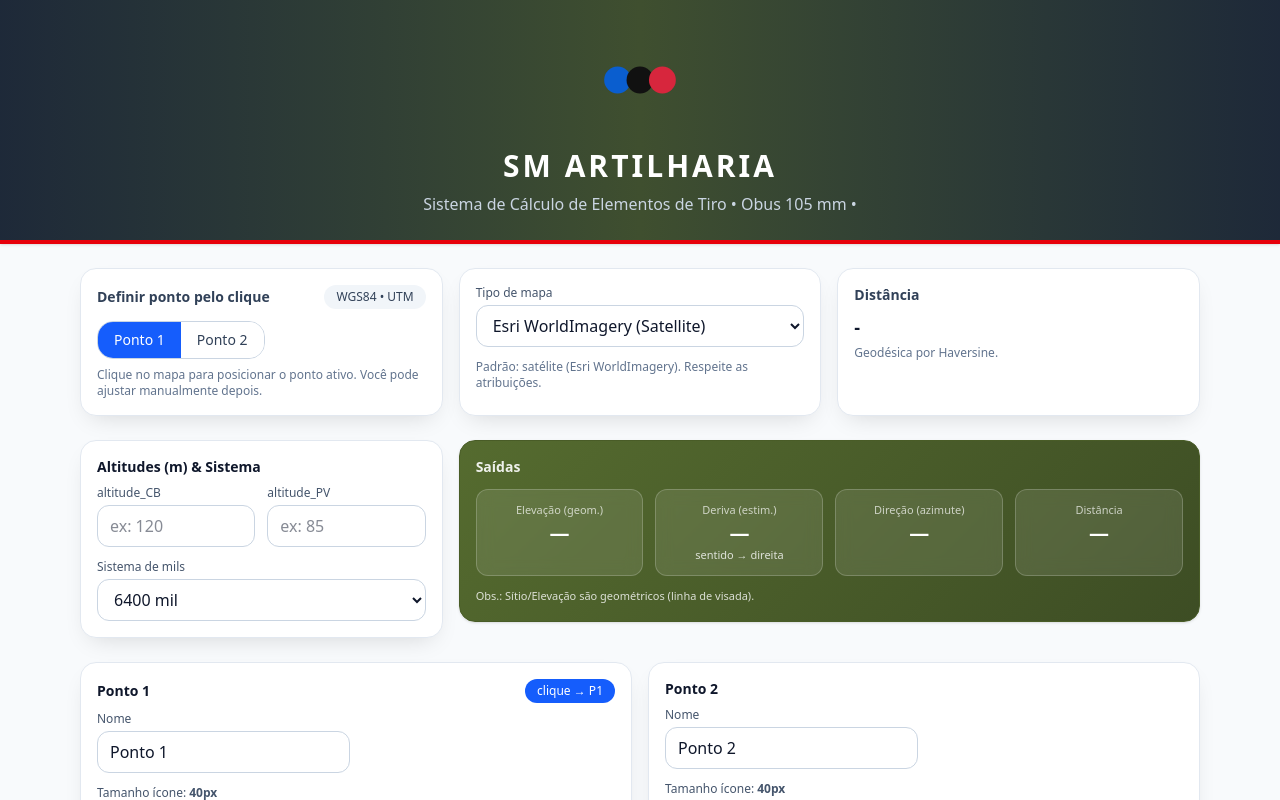
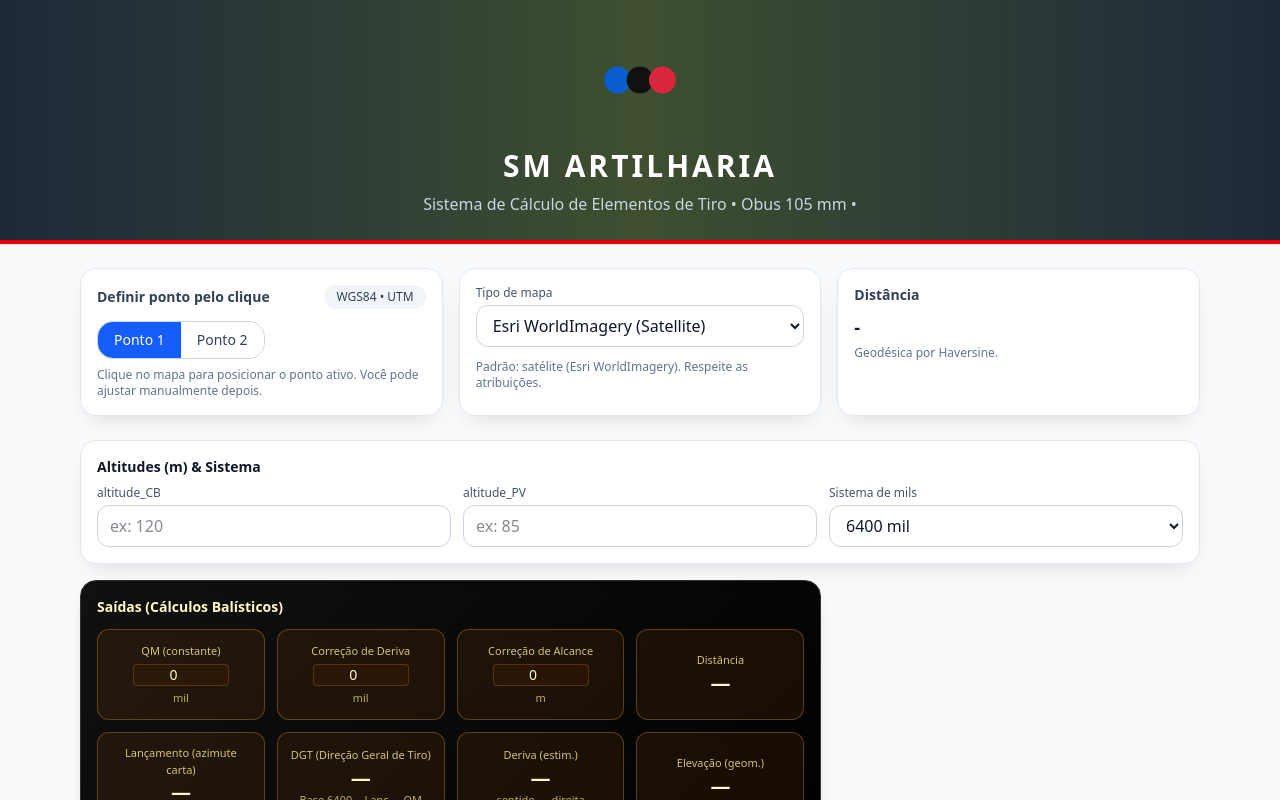
Before and after one commit to devautomafeb/sm-artilharia, a React (Vite) app: page / in a window 1280 px wide. Shown: the top 800 px of the page. Built offline with nearby package versions, Linux system fonts and the light colour scheme.

Commit message:
4d commit

```diff
--- a/src/components/MapUtmDistanceLeaflet.tsx
+++ b/src/components/MapUtmDistanceLeaflet.tsx
@@ -75,7 +75,27 @@ export default function MapUtmDistanceLeaflet() {
   const bearingDeg = useMemo(() => (p1 && p2 ? initialBearingDegrees(p1, p2) : null), [p1, p2]);
 
   // Drift (placeholder) — ajuste com seu modelo real se necessário
-  const driftMil = useMemo(() => (distMeters ? 1.5 * (distMeters / 1000) : null), [distMeters]);
+// Drift normalizada para o intervalo [2800, 3200]
+const driftMil = useMemo(() => {
+  if (!distMeters) return null;
+
+  // Cálculo base (pode ser substituído por seu modelo real)
+  const baseDrift = 1.5 * (distMeters / 1000);
+
+  // Normalização linear:
+  // primeiro, definimos um intervalo de entrada estimado (ex: 0 a 10 mil)
+  const minInput = 0;
+  const maxInput = 10; // km — ajuste se necessário conforme o alcance real
+
+  // Limitamos o valor base ao intervalo de entrada
+  const clamped = Math.min(Math.max(baseDrift, minInput), maxInput);
+
+  // Mapeamos o valor para o intervalo [2800, 3200]
+  const normalized = 2800 + ((clamped - minInput) / (maxInput - minInput)) * (3200 - 2800);
+
+  return normalized;
+}, [distMeters]);
+
 
   // Ícones (Leaflet DivIcon) — círculos coloridos sem PNG externo
   const markerIcon1 = useMemo(() => {
--- a/src/components/map/AltSysCard.tsx
+++ b/src/components/map/AltSysCard.tsx
@@ -1,23 +1,18 @@
-// Define o tipo das props esperadas pelo componente.
-// Cada propriedade representa um valor e/ou função de atualização controlada por um estado pai.
 type Props = {
-  // Altitude do CB (provável ponto de cálculo de base)
   altCB: number | "";
   setAltCB: (v: number | "") => void;
 
-  // Altitude do PV (provável ponto visado)
   altPV: number | "";
   setAltPV: (v: number | "") => void;
 
-  // Sistema de mils (base angular usada em artilharia)
   milsBase: 6400 | 6000;
   setMilsBase: (v: 6400 | 6000) => void;
 
-  // Diferença de altitude calculada entre PV e CB
   deltaH: number | null;
+
+  className?: string;
 };
 
-// Componente funcional que renderiza um card com campos de altitude e sistema angular
 export default function AltSysCard({
   altCB,
   setAltCB,
@@ -26,37 +21,33 @@ export default function AltSysCard({
   milsBase,
   setMilsBase,
   deltaH,
+  className,
 }: Props) {
   return (
-    // Estrutura principal do card
-    <div className="card p-4">
-      {/* Título do card */}
-      <div className="text-sm font-semibold mb-2">
-        Altitudes (m) & Sistema
-      </div>
+    <div className={`card p-4 col-span-full ${className ?? ""}`}>
+      <div className="text-sm font-semibold mb-2">Altitudes (m) & Sistema</div>
 
-      {/* Grid de 2 colunas para inputs organizados lado a lado */}
-      <div className="grid grid-cols-2 gap-3">
-        {/* Campo de entrada para altitude_CB */}
+      {/* Agora 3 colunas: CB, PV e sistema de mils */}
+      <div className="grid grid-cols-3 gap-3">
+        {/* Altitude CB */}
         <div>
           <div className="label">altitude_CB</div>
           <input
-            className="input mt-1"
+            className="input mt-1 w-full"
             type="number"
             placeholder="ex: 120"
             value={altCB}
-            // Quando o valor muda, converte o texto em número (ou vazio)
             onChange={(e) =>
               setAltCB(e.target.value === "" ? "" : Number(e.target.value))
             }
           />
         </div>
 
-        {/* Campo de entrada para altitude_PV */}
+        {/* Altitude PV */}
         <div>
           <div className="label">altitude_PV</div>
           <input
-            className="input mt-1"
+            className="input mt-1 w-full"
             type="number"
             placeholder="ex: 85"
             value={altPV}
@@ -66,15 +57,13 @@ export default function AltSysCard({
           />
         </div>
 
-        {/* Seletor de sistema de mils */}
-        <div className="col-span-2">
+        {/* Sistema de mils */}
+        <div>
           <div className="label">Sistema de mils</div>
           <select
             className="select mt-1 w-full"
             value={milsBase}
-            onChange={(e) =>
-              setMilsBase(Number(e.target.value) as 6400 | 6000)
-            }
+            onChange={(e) => setMilsBase(Number(e.target.value) as 6400 | 6000)}
           >
             <option value={6400}>6400 mil</option>
             <option value={6000}>6000 mil</option>
@@ -82,7 +71,7 @@ export default function AltSysCard({
         </div>
       </div>
 
-      {/* Exibe Δh (diferença de altitude) se existir */}
+      {/* Mostra a diferença de altitude, se houver */}
       {deltaH != null && (
         <div className="mt-2 text-xs text-slate-600">
           Δh (PV − CB): <b>{deltaH.toFixed(2)} m</b>
--- a/src/components/map/OutputsPanel.tsx
+++ b/src/components/map/OutputsPanel.tsx
@@ -1,15 +1,14 @@
-// Define o tipo das props que o componente recebe.
-// Cada campo representa um resultado calculado que será exibido na interface.
+import { useState, useMemo } from "react";
+
 type Props = {
-  siteDeg: number | null; // ângulo de elevação geométrica em graus
-  milsBase: 6400 | 6000; // base angular em mils usada (padrão NATO ou OTAN)
-  toMils: (deg: number | null, base: 6400 | 6000) => number | null; // função de conversão grau→mil
-  driftMil: number | null; // deriva lateral (em mils)
-  bearingDeg: number | null; // azimute/direção do tiro (em graus)
-  distMeters: number | null; // distância entre os pontos (em metros)
+  siteDeg: number | null;
+  milsBase: 6400 | 6000;
+  toMils: (deg: number | null, base: 6400 | 6000) => number | null;
+  driftMil: number | null;
+  bearingDeg: number | null;
+  distMeters: number | null;
 };
 
-// Componente que exibe um painel visual com as saídas dos cálculos de tiro/medição.
 export default function OutputsPanel({
   siteDeg,
   milsBase,
@@ -18,77 +17,128 @@ export default function OutputsPanel({
   bearingDeg,
   distMeters,
 }: Props) {
+  const [qm, setQm] = useState<number>(0);
+  const [corrDeriva, setCorrDeriva] = useState<number>(0);
+  const [corrAlcance, setCorrAlcance] = useState<number>(0);
+
+  const bearingMil = useMemo(
+    () => (bearingDeg == null ? null : toMils(bearingDeg, milsBase)),
+    [bearingDeg, milsBase, toMils]
+  );
+
+  const dgt = useMemo(() => {
+    if (bearingMil == null) return null;
+    const val = milsBase - bearingMil - qm;
+    return val < 0 ? val + milsBase : val;
+  }, [bearingMil, milsBase, qm]);
+
   return (
-    // Painel principal com gradiente de fundo e bordas personalizadas.
     <div
-      className="rounded-2xl p-4 border shadow"
+      className="w-full col-span-full rounded-2xl p-4 border shadow-lg max-w-none"
       style={{
-        background: "linear-gradient(135deg,#556B2F 0%,#3d4d24 100%)", // verde-oliva degradê
-        borderColor: "#495c27", // tom escuro para combinar com o fundo
+        background: "linear-gradient(135deg,#111 0%,#000 100%)", // 🔥 fundo preto degradê
+        borderColor: "#333", // borda cinza-escura
       }}
     >
-      {/* Título do painel */}
-      <div className="text-sm font-semibold text-white/90 mb-3">
-        Saídas
+      <div className="text-sm font-semibold text-yellow-100 mb-3">
+        Saídas (Cálculos Balísticos)
       </div>
 
-      {/* Grade responsiva:
-          - 1 coluna em telas pequenas
-          - 2 colunas em telas médias
-          - 4 colunas em telas grandes */}
-      <div className="grid md:grid-cols-4 sm:grid-cols-2 grid-cols-1 gap-3">
+      <div className="grid w-full gap-3 [grid-template-columns:repeat(auto-fit,minmax(140px,1fr))] auto-rows-fr">
 
-        {/* --- BLOCO 1: Elevação geométrica --- */}
-        <div className="rounded-xl bg-white/10 backdrop-blur border border-white/20 p-3 text-center">
-          <div className="text-[11px] text-white/70">Elevação (geom.)</div>
-          <div className="text-xl font-semibold text-white">
-            {siteDeg == null ? "—" : `${siteDeg.toFixed(3)}°`}
+        {/* QM */}
+        <div className="flex flex-col justify-center rounded-xl bg-yellow-900/20 border border-yellow-600/40 p-3 text-center shadow-inner">
+          <div className="text-[11px] text-yellow-200/80">QM (constante)</div>
+          <input
+            type="number"
+            className="w-24 mx-auto mt-1 rounded bg-yellow-950/30 text-center text-yellow-100 border border-yellow-700/40 text-sm"
+            value={qm}
+            onChange={(e) => setQm(Number(e.target.value))}
+          />
+          <div className="text-[11px] text-yellow-200/70 mt-1">mil</div>
+        </div>
+
+        {/* Correção de Deriva */}
+        <div className="flex flex-col justify-center rounded-xl bg-yellow-900/20 border border-yellow-600/40 p-3 text-center shadow-inner">
+          <div className="text-[11px] text-yellow-200/80">Correção de Deriva</div>
+          <input
+            type="number"
+            className="w-24 mx-auto mt-1 rounded bg-yellow-950/30 text-center text-yellow-100 border border-yellow-700/40 text-sm"
+            value={corrDeriva}
+            onChange={(e) => setCorrDeriva(Number(e.target.value))}
+          />
+          <div className="text-[11px] text-yellow-200/70 mt-1">mil</div>
+        </div>
+
+        {/* Correção de Alcance */}
+        <div className="flex flex-col justify-center rounded-xl bg-yellow-900/20 border border-yellow-600/40 p-3 text-center shadow-inner">
+          <div className="text-[11px] text-yellow-200/80">Correção de Alcance</div>
+          <input
+            type="number"
+            className="w-24 mx-auto mt-1 rounded bg-yellow-950/30 text-center text-yellow-100 border border-yellow-700/40 text-sm"
+            value={corrAlcance}
+            onChange={(e) => setCorrAlcance(Number(e.target.value))}
+          />
+          <div className="text-[11px] text-yellow-200/70 mt-1">m</div>
+        </div>
+
+        {/* Distância */}
+        <div className="flex flex-col justify-center rounded-xl bg-yellow-900/20 border border-yellow-600/40 p-3 text-center shadow-inner">
+          <div className="text-[11px] text-yellow-200/80">Distância</div>
+          <div className="text-xl font-semibold text-yellow-100">
+            {distMeters == null ? "—" : `${distMeters.toFixed(0)} m`}
           </div>
-          <div className="text-[11px] text-white/80">
-            {siteDeg == null
-              ? ""
-              : `${(toMils(siteDeg, milsBase) ?? 0).toFixed(2)} mil`}
+          <div className="text-[11px] text-yellow-200/70">
+            {distMeters == null ? "" : `${(distMeters / 1000).toFixed(3)} km`}
           </div>
         </div>
 
-        {/* --- BLOCO 2: Deriva estimada --- */}
-        <div className="rounded-xl bg-white/10 backdrop-blur border border-white/20 p-3 text-center">
-          <div className="text-[11px] text-white/70">Deriva (estim.)</div>
-          <div className="text-xl font-semibold text-white">
-            {driftMil == null ? "—" : `${driftMil.toFixed(2)} mil`}
+        {/* Lançamento */}
+        <div className="flex flex-col justify-center rounded-xl bg-yellow-900/20 border border-yellow-600/40 p-3 text-center shadow-inner">
+          <div className="text-[11px] text-yellow-200/80">Lançamento (azimute carta)</div>
+          <div className="text-xl font-semibold text-yellow-100">
+            {bearingMil == null ? "—" : `${bearingMil.toFixed(2)} mil`}
           </div>
-          <div className="text-[11px] text-white/80">sentido → direita</div>
-        </div>
-
-        {/* --- BLOCO 3: Direção (azimute) --- */}
-        <div className="rounded-xl bg-white/10 backdrop-blur border border-white/20 p-3 text-center">
-          <div className="text-[11px] text-white/70">Direção (azimute)</div>
-          <div className="text-xl font-semibold text-white">
-            {bearingDeg == null ? "—" : `${bearingDeg.toFixed(2)}°`}
-          </div>
-          <div className="text-[11px] text-white/80">
-            {bearingDeg == null
-              ? ""
-              : `${(toMils(bearingDeg, milsBase) ?? 0).toFixed(2)} mil`}
+          <div className="text-[11px] text-yellow-200/70 mb-1">
+            {bearingDeg == null ? "" : `${bearingDeg.toFixed(2)}°`}
           </div>
         </div>
 
-        {/* --- BLOCO 4: Distância --- */}
-        <div className="rounded-xl bg-white/10 backdrop-blur border border-white/20 p-3 text-center">
-          <div className="text-[11px] text-white/70">Distância</div>
-          <div className="text-xl font-semibold text-white">
-            {distMeters == null ? "—" : `${distMeters.toFixed(0)} m`}
+        {/* DGT */}
+        <div className="flex flex-col justify-center rounded-xl bg-yellow-900/20 border border-yellow-600/40 p-3 text-center shadow-inner">
+          <div className="text-[11px] text-yellow-200/80">DGT (Direção Geral de Tiro)</div>
+          <div className="text-xl font-semibold text-yellow-100">
+            {dgt == null ? "—" : `${dgt.toFixed(0)} mil`}
           </div>
-          <div className="text-[11px] text-white/80">
-            {distMeters == null
-              ? ""
-              : `${(distMeters / 1000).toFixed(3)} km`}
+          <div className="text-[11px] text-yellow-200/70">
+            Base {milsBase} − Lanç. − QM
+          </div>
+        </div>
+
+        {/* Deriva */}
+        <div className="flex flex-col justify-center rounded-xl bg-yellow-900/20 border border-yellow-600/40 p-3 text-center shadow-inner">
+          <div className="text-[11px] text-yellow-200/80">Deriva (estim.)</div>
+          <div className="text-xl font-semibold text-yellow-100">
+            {driftMil == null ? "—" : `${driftMil.toFixed(0)} mil`}
+          </div>
+          <div className="text-[11px] text-yellow-200/70">sentido → direita</div>
+        </div>
+
+        {/* Elevação */}
+        <div className="flex flex-col justify-center rounded-xl bg-yellow-900/20 border border-yellow-600/40 p-3 text-center shadow-inner">
+          <div className="text-[11px] text-yellow-200/80">Elevação (geom.)</div>
+          <div className="text-xl font-semibold text-yellow-100">
+            {siteDeg == null
+              ? "—"
+              : `${(toMils(siteDeg, milsBase) ?? 0).toFixed(0)} mil`}
+          </div>
+          <div className="text-[11px] text-yellow-200/70">
+            {siteDeg == null ? "" : `${siteDeg.toFixed(0)}°`}
           </div>
         </div>
       </div>
 
-      {/* Observação no rodapé */}
-      <div className="text-[11px] text-white/80 mt-3">
+      <div className="text-[11px] text-yellow-200/70 mt-3">
         Obs.: Sítio/Elevação são geométricos (linha de visada).
       </div>
     </div>
```
Also changed, not shown: 1 other file (tests, documents, lock files or other folders).
